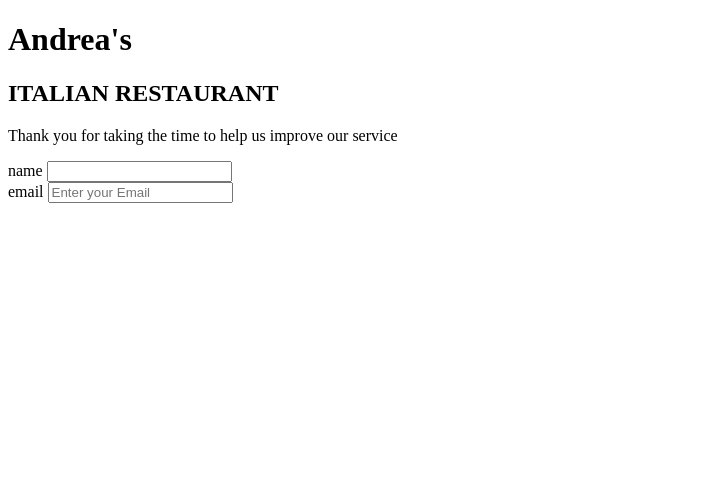
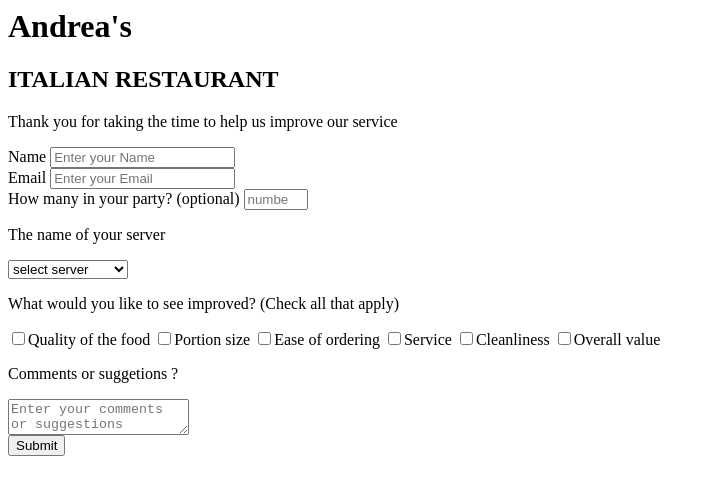
Before and after one commit to 21nathanmutombo/survey-form-project, a plain HTML site: page index.html in a window 1280 px wide. Shown: the whole page, without its empty margins (0-715 px from the left). Drawn offline with Linux system fonts and the light colour scheme.

Commit message:
done with html yet to complete the css part

```diff
--- a/index.html
+++ b/index.html
@@ -1,4 +1,4 @@
-<!DOCTYPE html>
+
 <div class="container">
     <header class="header">
         <h1 id="title" class="text-center">Andrea's</h1>
@@ -9,18 +9,18 @@
     </header>
     <form id="survey-form">
       <div class="form-group">
-        <label id="name-label" for="name">name</label>
+        <label id="name-label" for="name">Name</label>
         <input
           type="text"
           name="name"
           id="name"
           class="form-control"
-          place-holder="enter your name"
+          placeholder="Enter your Name"
           required
           />
       </div>
       <div class="form-group">
-        <label id="email-label" for="email">email</label>
+        <label id="email-label" for="email">Email</label>
         <input
           type="email"
           name="email"
@@ -30,3 +30,98 @@
           required
             />
       </div>
+      <div id="form-group">
+        <label id="number-label" for="number">How many in your party?
+        <span class="clue">(optional)</span></label>
+        <input
+          type="number"
+          name="party menber"
+          id="number"
+          min="1"
+          max="100"
+          class="form-control"
+          placeholder="number"
+          />
+      <div class="form-group">
+        <p>The name of your server</p>
+        <select id="dropdown" name="role" class="form-control" required>
+          <option disabled selected value>select server</option>
+          <option value="server 1">john doe</option>
+          <option value="server 2">jane doe</option>
+          <option value="preferNo">Prefer not to say</option>
+        </select>
+      </div>
+      <div class="form-group">
+        <p>
+          What would you like to see improved?
+          <span class="clue">(Check all that apply)</span>
+        </p>
+
+        <label>
+        <input
+           name="prefer"
+           value="food quality"
+           type="checkbox"
+           class="input-checkbox"
+        />Quality of the food</label>
+
+        <label>
+          <input
+             name="prefer"
+             value="porsion size"
+             type="checkbox"
+             class="input-checkbox"
+          />Portion size</label>
+
+
+        <label>
+            <input
+               name="prefer"
+               value="ease of ordering"
+               type="checkbox"
+               class="input-checkbox"
+            />Ease of ordering</label>
+
+        <label>
+            <input
+                name="prefer"
+                value="service"
+                type="checkbox"
+                class="input-checkbox"
+              />Service</label>
+
+        <label>
+            <input
+                 name="prefer"
+                 value="cleanliness"
+                 type="checkbox"
+                 class="input-checkbox"
+                />Cleanliness</label>
+
+        <label>
+            <input
+                 name="prefer"
+                 value="overall value"
+                 type="checkbox"
+                 class="input-checkbox"
+                  />Overall value</label>
+      </div>
+
+      <div class="form-group">
+        <p>Comments or suggetions ?</p>
+        <textarea
+          id="comments"
+          class="input-textarea"
+          name="comment"
+          placeholder="Enter your comments or suggestions here..."
+          ></textarea>
+      </div>
+
+      <div class="form-group">
+        <button type="submit" id="submit" class="submit-button">
+          Submit
+        </button>
+      </div>
+    </form>
+
+    </div>
```
